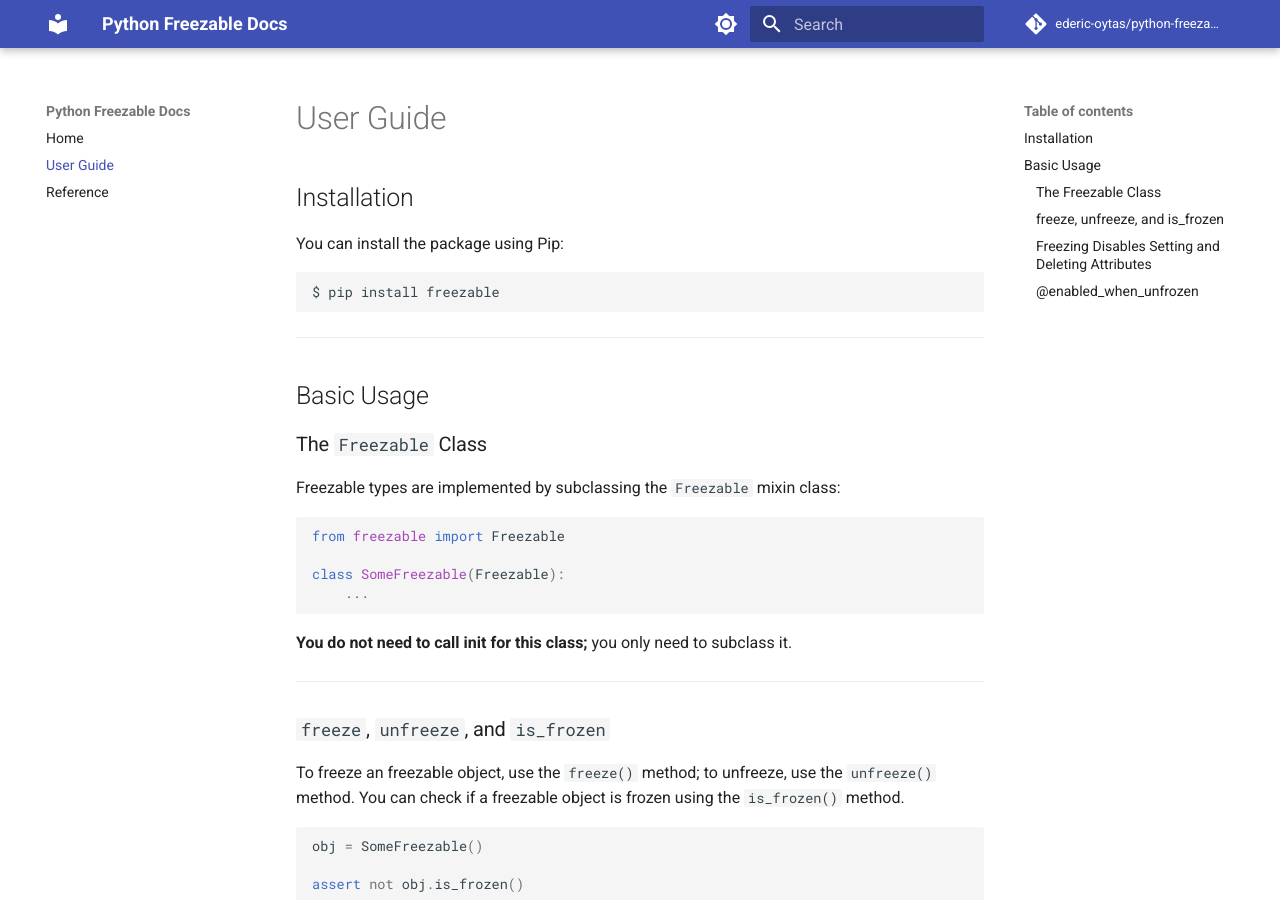
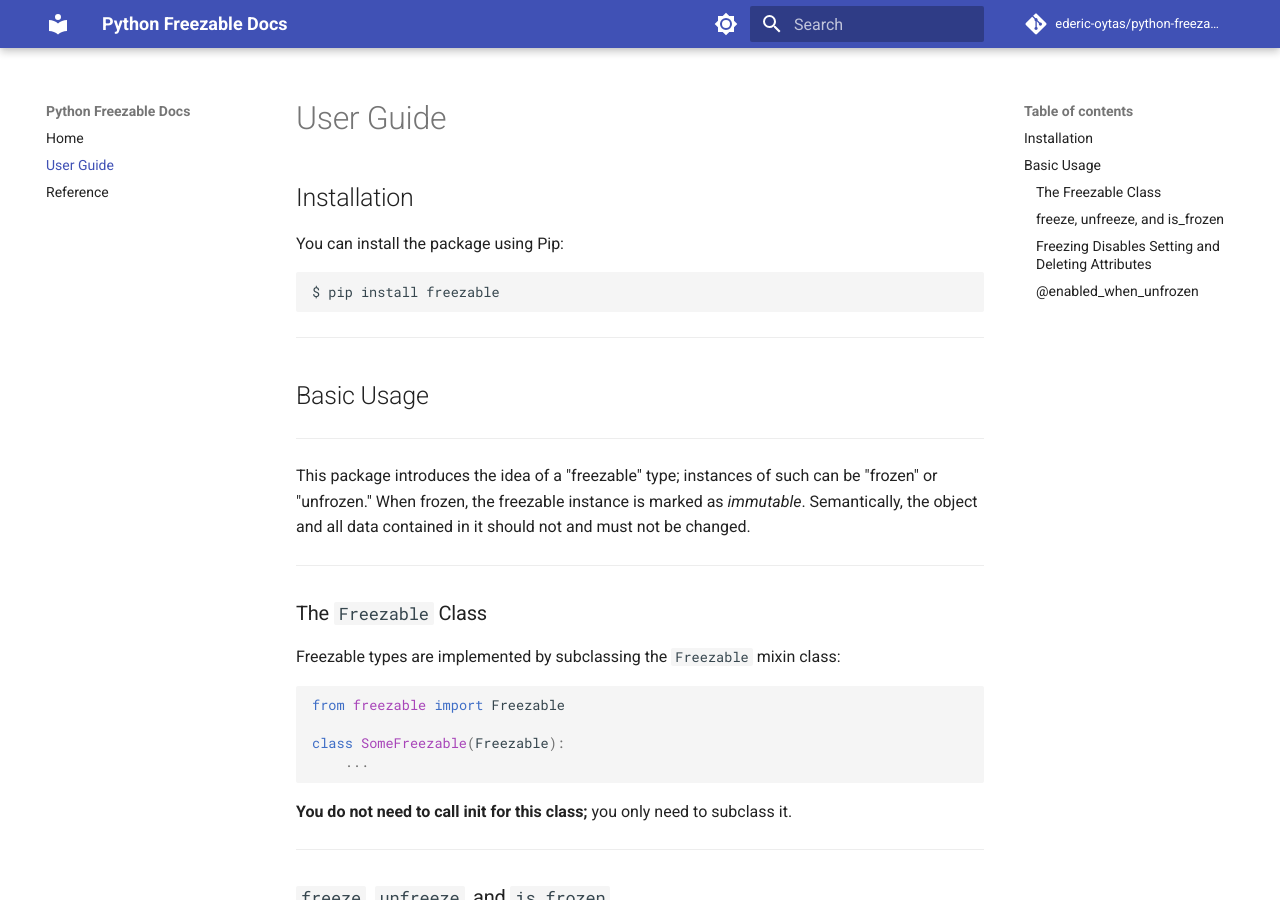
Before and after one commit to ederic-oytas/freezable-mixin, an MkDocs documentation site: the page built from docs/user-guide.md, in a window 1280 px wide and 900 px high. Built offline with MkDocs 1.6.1 and Material for MkDocs 9.7.7, drawn with Linux system fonts in a browser that asks for light colours; comment, search, counter and statistics services are not loaded.

Commit message:
Add explanation to freezable types

```diff
--- a/docs/user-guide.md
+++ b/docs/user-guide.md
@@ -12,6 +12,15 @@ $ pip install freezable
 ---
 
 ## Basic Usage
+
+---
+
+This package introduces the idea of a "freezable" type; instances of such
+can be "frozen" or "unfrozen." When frozen, the freezable instance is marked
+as *immutable*. Semantically, the object and all data contained in it should
+not and must not be changed.
+
+---
 
 ### The `Freezable` Class
 
```
